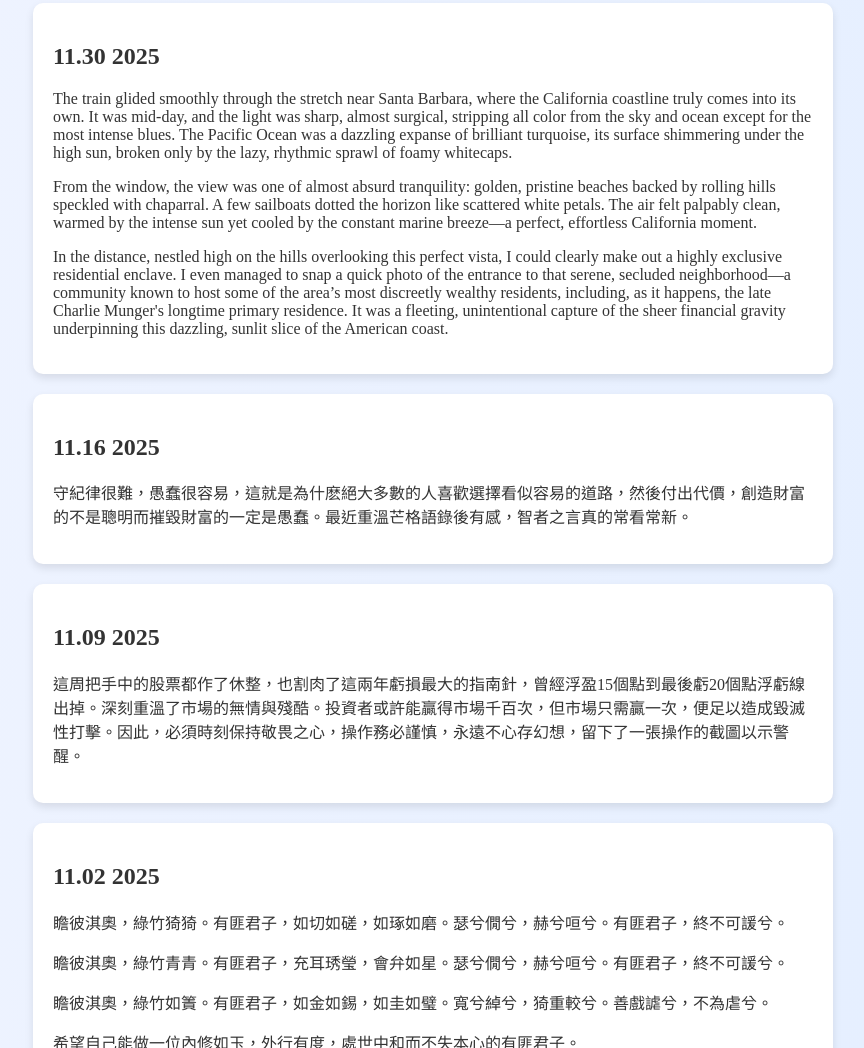
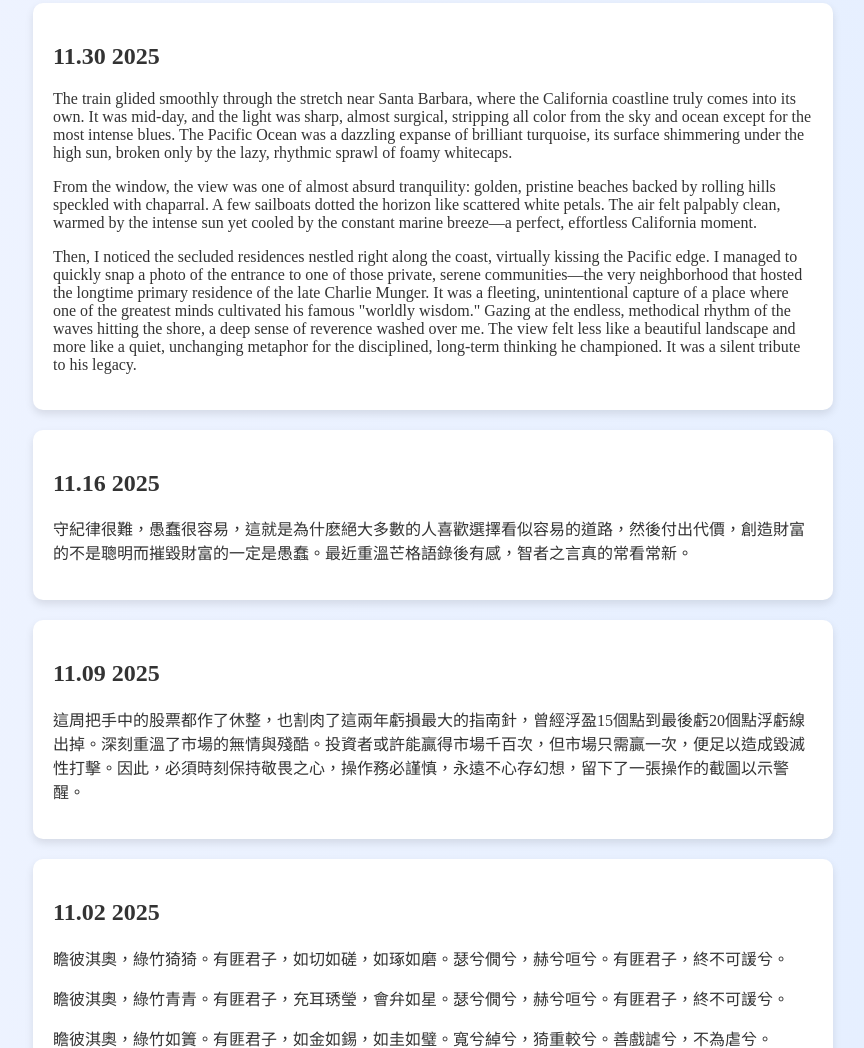
Before and after one commit to xzyjpfdlsasm/xzyjpfdlsasm.github.io, a plain HTML site: page index.html in a window 1280 px wide. Shown: the part 726-1774 px from the top of the page, without its empty margins (207-1071 px from the left). Drawn offline with Linux system fonts and the light colour scheme.

Commit message:
Update index.html

```diff
--- a/index.html
+++ b/index.html
@@ -78,7 +78,7 @@
             <h2>11.30 2025</h2>
             <p>The train glided smoothly through the stretch near Santa Barbara, where the California coastline truly comes into its own. It was mid-day, and the light was sharp, almost surgical, stripping all color from the sky and ocean except for the most intense blues. The Pacific Ocean was a dazzling expanse of brilliant turquoise, its surface shimmering under the high sun, broken only by the lazy, rhythmic sprawl of foamy whitecaps.</p>
             <p>From the window, the view was one of almost absurd tranquility: golden, pristine beaches backed by rolling hills speckled with chaparral. A few sailboats dotted the horizon like scattered white petals. The air felt palpably clean, warmed by the intense sun yet cooled by the constant marine breeze—a perfect, effortless California moment.</p>
-            <p>In the distance, nestled high on the hills overlooking this perfect vista, I could clearly make out a highly exclusive residential enclave. I even managed to snap a quick photo of the entrance to that serene, secluded neighborhood—a community known to host some of the area’s most discreetly wealthy residents, including, as it happens, the late Charlie Munger's longtime primary residence. It was a fleeting, unintentional capture of the sheer financial gravity underpinning this dazzling, sunlit slice of the American coast.</p>
+            <p>Then, I noticed the secluded residences nestled right along the coast, virtually kissing the Pacific edge. I managed to quickly snap a photo of the entrance to one of those private, serene communities—the very neighborhood that hosted the longtime primary residence of the late Charlie Munger. It was a fleeting, unintentional capture of a place where one of the greatest minds cultivated his famous "worldly wisdom." Gazing at the endless, methodical rhythm of the waves hitting the shore, a deep sense of reverence washed over me. The view felt less like a beautiful landscape and more like a quiet, unchanging metaphor for the disciplined, long-term thinking he championed. It was a silent tribute to his legacy.</p>
         </article>
 
 
```
